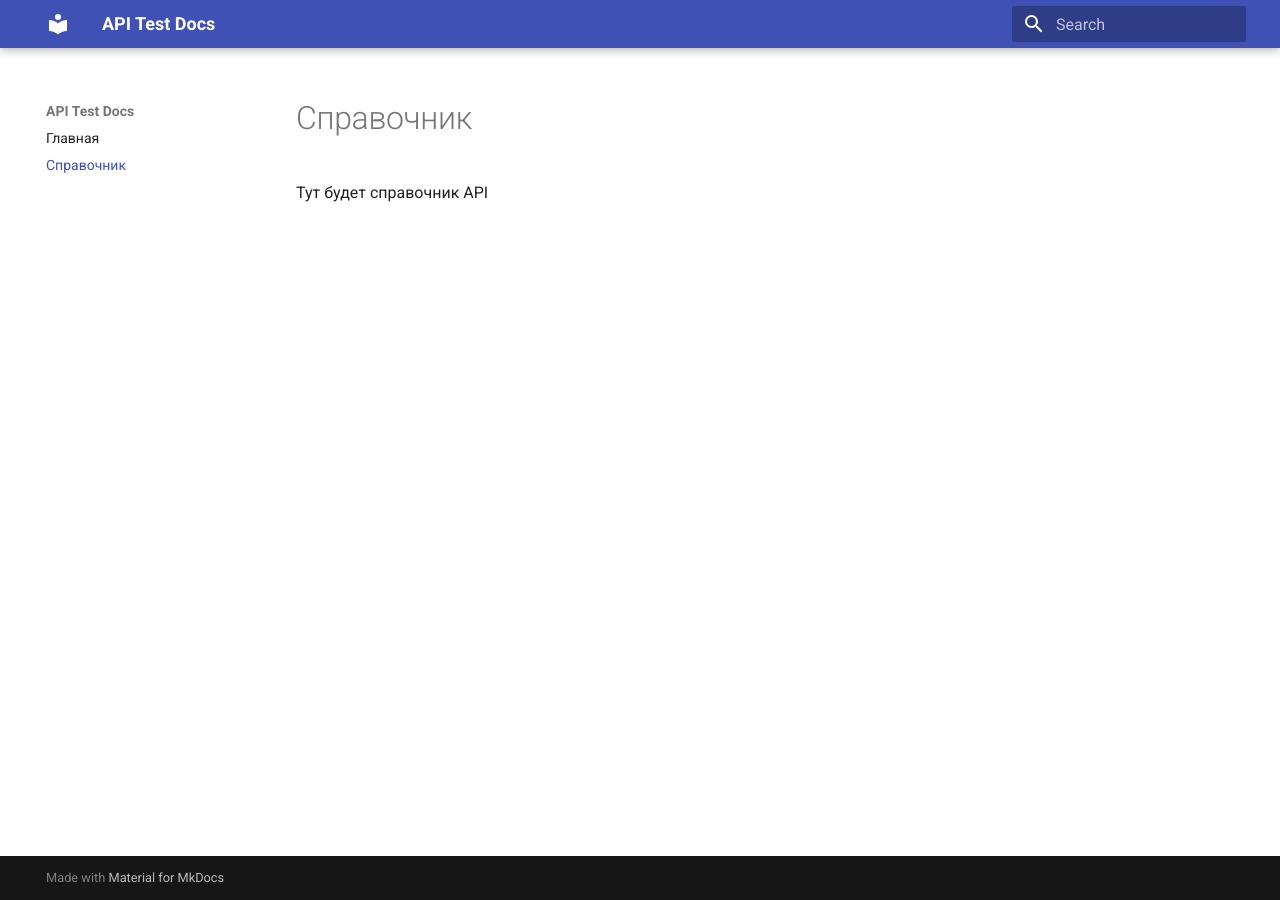
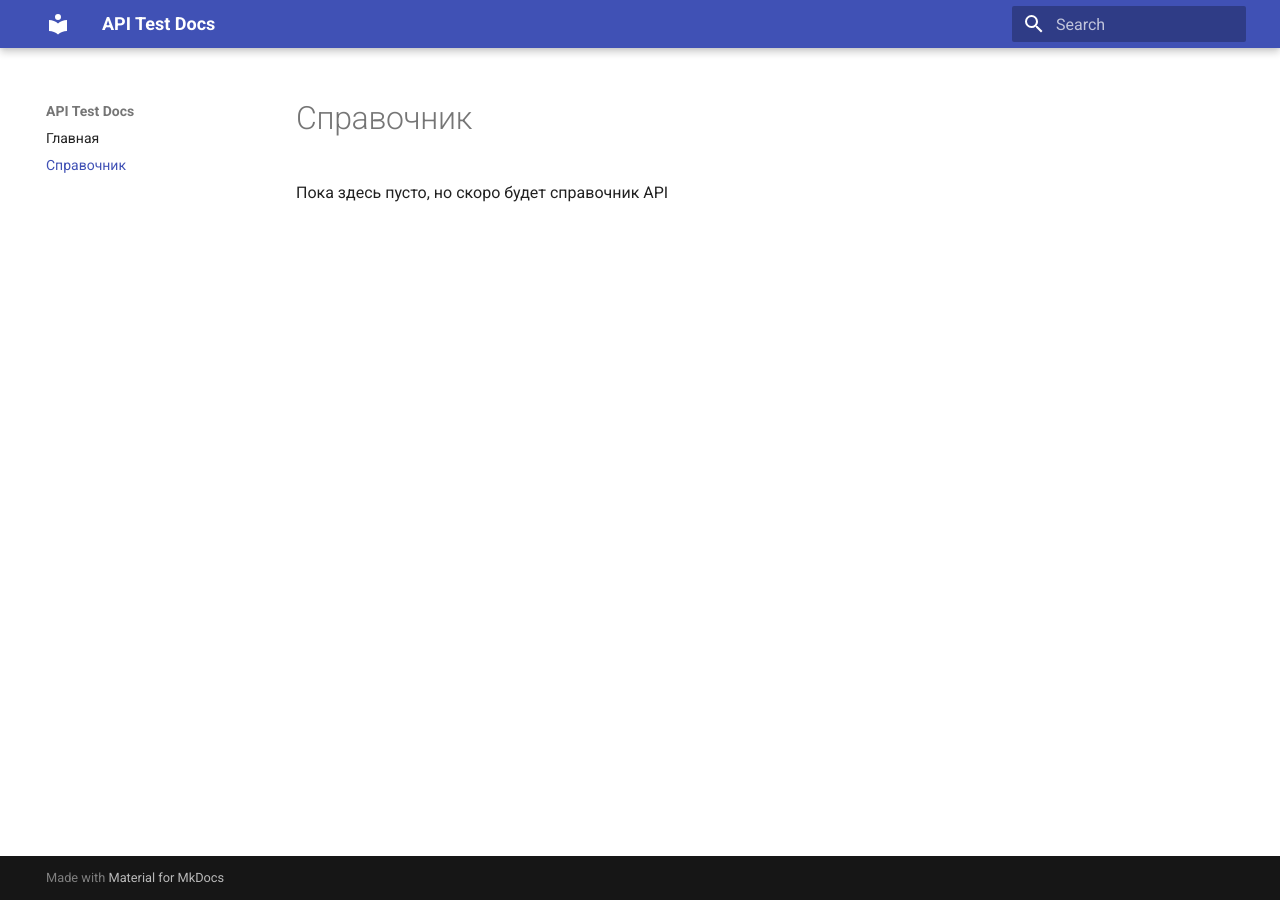
Before and after one commit to ElenaSmol/test-april2025, an MkDocs documentation site: the page built from docs/Справочник API.md, in a window 1280 px wide. Built offline with MkDocs 1.6.1 and Material for MkDocs 9.7.7, drawn with Linux system fonts in a browser that asks for light colours.

Commit message:
Commit forth

```diff
--- a/docs/Справочник API.md
+++ b/docs/Справочник API.md
@@ -1 +1 @@
-Тут будет справочник API
+Пока здесь пусто, но скоро будет справочник API
```
